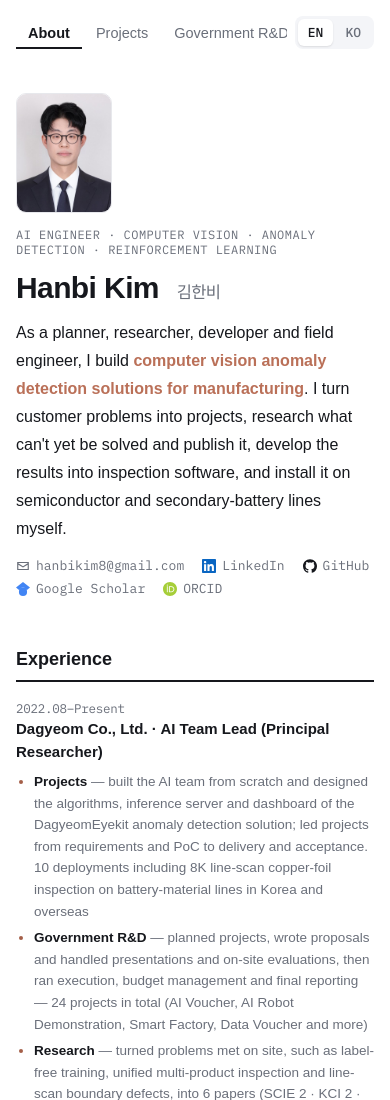
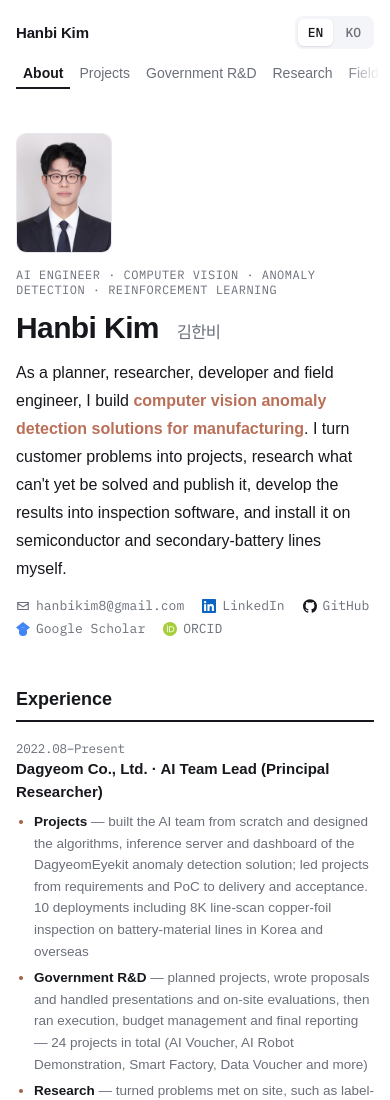
Before and after one commit to Hanbi-Kim/Hanbi-Kim.github.io, a plain HTML site: page index.html in a window 390 px wide. Shown: the top 1100 px of the page. Drawn offline with Linux system fonts and the light colour scheme; a web font is replaced by a local one.

Commit message:
Portfolio: mobile nav — tabs on their own full-width row, faded edge when more tabs are off-screen
Co-Authored-By: Claude Opus 5.5 <noreply@anthropic.com>
Claude-Session: https://claude.ai/code/session_01BLBtoTZkQshso2TBiLbXN7

```diff
--- a/index.html
+++ b/index.html
@@ -87,11 +87,18 @@ section > h2 small { font-weight: 400; font-family: var(--mono); font-size: 12px
 .top { max-width: 860px; margin: 0 auto; padding-top: calc(env(safe-area-inset-top, 0px) + 16px); display: flex; align-items: center; gap: 18px; }
 .brand { font-weight: 700; font-size: 15px; color: var(--fg); text-decoration: none; letter-spacing: -.01em; white-space: nowrap; }
 .top .lang { margin-left: auto; }
-@media (max-width: 480px) { .brand { display: none; } }
 .tabs { display: flex; gap: 2px; min-width: 0; overflow-x: auto; scrollbar-width: none; }
 .tabs::-webkit-scrollbar { display: none; }
 .top .lang { flex: none; }
-@media (max-width: 480px) { .top { gap: 8px; } .tabs a { padding: 8px 9px; } }
+/* 좁은 화면: 이름·언어 한 줄, 탭은 아래 전체 폭 한 줄. 넘치면 가장자리가 흐려져 더 있음을 보여 줌 */
+@media (max-width: 720px) {
+  .top { flex-wrap: wrap; row-gap: 4px; gap: 8px; }
+  .tabs { order: 3; flex: 1 0 100%; margin: 0 -6px; padding: 0 6px; }
+  .top .tabs a { padding: 8px 7px; font-size: 14px; }
+  .tabs.more-r { -webkit-mask-image: linear-gradient(to right, #000 calc(100% - 36px), transparent); mask-image: linear-gradient(to right, #000 calc(100% - 36px), transparent); }
+  .tabs.more-l { -webkit-mask-image: linear-gradient(to left, #000 calc(100% - 36px), transparent); mask-image: linear-gradient(to left, #000 calc(100% - 36px), transparent); }
+  .tabs.more-l.more-r { -webkit-mask-image: linear-gradient(to right, transparent, #000 36px, #000 calc(100% - 36px), transparent); mask-image: linear-gradient(to right, transparent, #000 36px, #000 calc(100% - 36px), transparent); }
+}
 .tabs a { font-family: var(--sans); font-size: 14.5px; font-weight: 500; color: var(--mute); text-decoration: none; padding: 8px 12px; border-radius: 6px; white-space: nowrap; }
 .tabs a:hover { color: var(--fg); background: var(--soft); }
 .tabs a[aria-current="page"] { color: var(--fg); font-weight: 600; box-shadow: inset 0 -2px 0 var(--fg); border-radius: 0; }
@@ -1050,9 +1057,17 @@ with open("vibration.csv", "a", newline="") as f:
       const n = document.querySelector(".tabs"), a = n.querySelector("[aria-current]");
       const r = a.getBoundingClientRect(), nr = n.getBoundingClientRect();
       if (r.right > nr.right) n.scrollLeft += r.right - nr.right; else if (r.left < nr.left) n.scrollLeft -= nr.left - r.left;
+      edge();
     }
     try { localStorage.setItem("pf.lang", lang); } catch (e) {}
   };
+  const edge = () => { // 탭 줄이 넘칠 때 가려진 쪽 가장자리를 흐리게
+    const n = document.querySelector(".tabs");
+    n.classList.toggle("more-l", n.scrollLeft > 2);
+    n.classList.toggle("more-r", n.scrollLeft + n.clientWidth < n.scrollWidth - 2);
+  };
+  document.querySelector(".tabs").addEventListener("scroll", edge, { passive: true });
+  window.addEventListener("resize", edge);
   const fromHash = () => {
     const h = location.hash.replace("#", "");
     if (h === "en" || h === "ko") lang = h;
```
